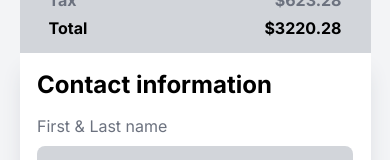
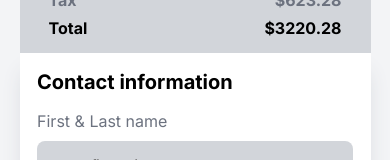
Before and after one commit to Tksmith-guru/Device-Shop-Checkout, a plain HTML site: page index.html in a window 390 px wide. Shown: the part 591-751 px from the top of the page. Drawn offline with Linux system fonts and the light colour scheme.

Commit message:
all done

```diff
--- a/styles.css
+++ b/styles.css
@@ -31,7 +31,6 @@ main {
     justify-content: center;
     width: 20%;
     height: 100px;
-    /* border: 2px solid lawngreen; */
 }
 
 .btn1 {
@@ -43,6 +42,10 @@ main {
     border: none;
     color: #F3F4F6;
     font-weight: bold;
+}
+
+button:hover {
+    cursor: pointer;
 }
 
 .sect {
@@ -65,24 +68,18 @@ main {
     display: flex;
     flex-direction: column;
     align-items: center;
-    /* justify-content: start; */
     background-color: #FFFFFF;
-    /* border: 2px solid blue; */
     border-radius: 0 14px 14px 0;
     box-shadow: 0 15px 22px -5px rgba(210,213,218,1);
-    /* padding: 20px; */
     box-sizing: border-box;
-    /* height: 100%; */
 }
 
 
 .form-sect form {
     display: flex;
     flex-direction: column;
-    /* justify-content: start; */
     height: 100%;
     width: 90%;
-    /* border: 2px solid orangered; */
 }
 
 .form-sect form label {
@@ -145,7 +142,6 @@ select {
     padding-right: 20px;
 }
 .tp-align {
-    /* border: 2px solid goldenrod; */
     display: flex;
     flex-direction: row;
     align-items: center;
@@ -182,7 +178,6 @@ select {
 .last-sect {
     display: flex;
     flex-direction: column;
-    /* border: 2px solid sienna; */
     align-items: center;
     justify-content: space-between;
     width: 100%;
@@ -223,13 +218,11 @@ h2 {
 }
 
 .lft-align {
-    /* border: 2px solid navy; */
     display: flex;
     flex-direction: column;
     align-items: start;
 }
 .rgh-align {
-    /* border: 2px solid aqua; */
     display: flex;
     flex-direction: column;
     align-items: end;
@@ -251,7 +244,6 @@ h2 {
 }
 
 .itm1 {
-    /* border: 2px solid yellow; */
     background-color: #F3F4F6;
     border-radius: 8px;
     display: flex;
@@ -285,13 +277,11 @@ h2 {
 }
 
 .itm2 {
-    /* border: 2px solid green; */
     display: flex;
     flex-direction: column;
     flex: 1;
 }
 .itm3 {
-    /* border: 2px solid orange; */
     display: flex;
     flex-direction: column;
     align-items: end;
@@ -340,9 +330,13 @@ img {
         flex-direction: column;
         align-items: center;
         justify-content: center;
-        /* border: 2px solid rebeccapurple; */
         width: 90%;
         height: 100%;
+    }
+
+    .form-sect form h2 {
+        margin: 17px 0 17px 0;
+        font-size: 20px;
     }
 
     .main-head {
@@ -357,13 +351,11 @@ img {
 
     .sum-sect {
         border-radius: 14px 14px 0 0;
-        /* border: 2px solid green; */
         width: 100%;
     }
 
     .form-sect {
         border-radius: 0 0 14px 14px;
-        /* border: 2px solid green; */
         width: 100%;
     }
     .itm1 {
@@ -387,7 +379,6 @@ img {
         flex: 1;
         width: 60%;
         height: 103px;
-        /* border: 2px solid orangered; */
     }
 
     .sect .cd .itm2 h2:first-of-type {
```
